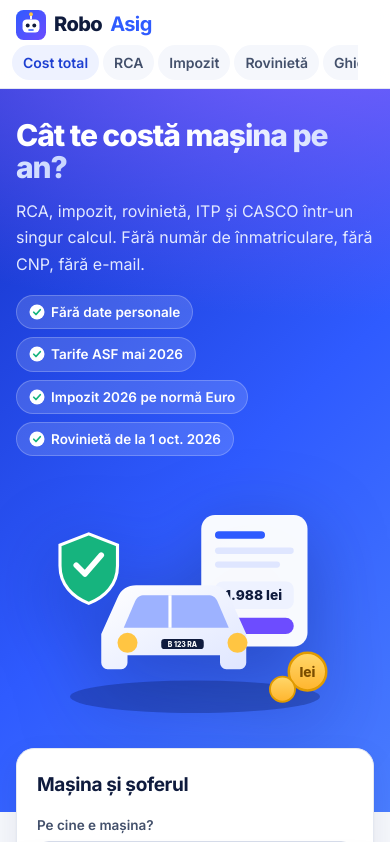
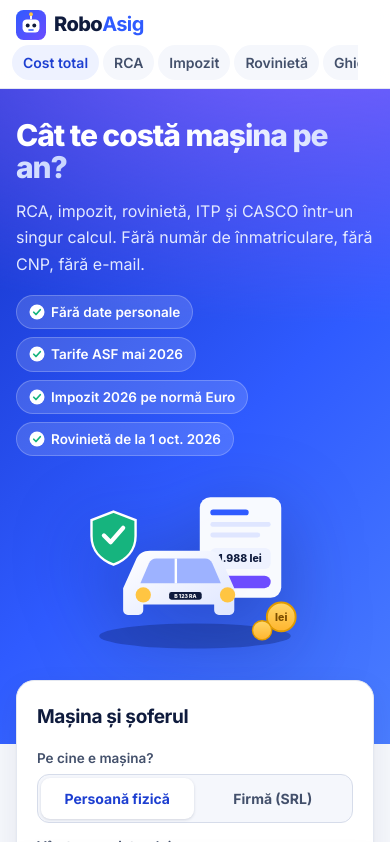
Before and after one commit to Manux1926/roboasig, a plain HTML site: page index.html in a window 390 px wide. Shown: the top 842 px of the page. Drawn offline with Linux system fonts and the light colour scheme.

Commit message:
Fix logo spacing, smaller hero art on mobile, CSS cache-busting

```diff
--- a/index.html
+++ b/index.html
@@ -9,7 +9,7 @@
 <link rel="icon" href="favicon.svg" type="image/svg+xml">
 <link rel="preconnect" href="https://fonts.googleapis.com"><link rel="preconnect" href="https://fonts.gstatic.com" crossorigin><link href="https://fonts.googleapis.com/css2?family=Inter:wght@400;500;600;700;800&display=swap" rel="stylesheet">
 <meta name="theme-color" content="#1d3fd1">
-<link rel="stylesheet" href="style.css">
+<link rel="stylesheet" href="style.css?v=2">
 <script async src="https://pagead2.googlesyndication.com/pagead/js/adsbygoogle.js?client=ca-pub-3913582839475889" crossorigin="anonymous"></script>
 <meta property="og:title" content="Cât te costă mașina pe an? Calculator fără date personale">
 <meta property="og:description" content="RCA, impozit, rovinietă, ITP și CASCO într-un singur calcul. Vezi și ce se schimbă dacă ai sub 30 de ani sau pui mașina pe firmă.">
@@ -27,7 +27,7 @@
 </head>
 <body>
 <header class="top"><div class="wrap">
-  <a class="logo" href="/"><img src="img/logo.svg" alt="" width="30" height="30">Robo<b>Asig</b></a>
+  <a class="logo" href="/"><img src="img/logo.svg" alt="" width="30" height="30"><span>Robo<b>Asig</b></span></a>
   <nav class="main" aria-label="Meniu principal">
     <a href="/" aria-current="page">Cost total</a>
     <a href="calculator-rca.html">RCA</a>
@@ -181,7 +181,7 @@
 <div class="mbar" id="mbar" aria-hidden="true"><div><small>Estimarea ta</small><b id="mTot">—</b></div><a href="#rezultat">Vezi detalii</a></div>
 <footer><div class="wrap">
   <div class="fgrid">
-    <div class="fbrand"><a class="logo" href="/"><img src="img/logo.svg" alt="" width="30" height="30">Robo<b>Asig</b></a><p>Calculatorul care îți arată cât te costă mașina pe an, fără date personale.</p></div>
+    <div class="fbrand"><a class="logo" href="/"><img src="img/logo.svg" alt="" width="30" height="30"><span>Robo<b>Asig</b></span></a><p>Calculatorul care îți arată cât te costă mașina pe an, fără date personale.</p></div>
     <div><b>Calculatoare</b><a href="/">Cost anual mașină</a><a href="calculator-rca.html">Calculator RCA</a><a href="calculator-impozit-auto.html">Calculator impozit auto</a><a href="calculator-rovinieta.html">Calculator rovinietă</a></div>
     <div><b>Ghiduri</b><a href="cat-costa-rca-2026.html">Cât costă RCA în 2026</a><a href="rca-sub-30-de-ani.html">RCA sub 30 de ani</a><a href="bonus-malus-rca.html">Bonus-malus RCA</a><a href="impozit-auto-2026.html">Impozit auto 2026</a><a href="rovinieta-2026.html">Rovinieta 2026</a><a href="masina-pe-pfa-sau-persoana-fizica.html">Mașina pe PFA sau pe firmă</a></div>
     <div><b>RoboAsig</b><a href="despre.html">Despre noi</a><a href="metodologie.html">Metodologie și surse</a><a href="contact.html">Contact</a><a href="politica-confidentialitate.html">Confidențialitate</a></div>
--- a/style.css
+++ b/style.css
@@ -38,7 +38,7 @@ nav.main a:hover,nav.main a[aria-current=page]{background:var(--soft);color:var(
 .hero p.sub{font-size:clamp(16px,2.2vw,19px);color:#e3e9ff;margin:0;max-width:620px}
 .hero .art{display:flex;justify-content:center}
 .hero .art img{width:100%;max-width:460px;filter:drop-shadow(0 20px 40px rgba(10,20,80,.35))}
-@media(max-width:899px){.hero .art img{max-width:300px}}
+@media(max-width:899px){.hero .art img{max-width:230px}.hero .wrap{gap:6px}}
 .trust{display:flex;flex-wrap:wrap;gap:8px;margin-top:18px;padding:0;list-style:none}
 .trust li{display:flex;align-items:center;gap:6px;background:rgba(255,255,255,.14);border:1px solid rgba(255,255,255,.22);border-radius:999px;padding:5px 12px;font-size:13.5px;font-weight:600;color:#fff}
 .trust li::before{content:"";width:16px;height:16px;flex:none;background:url("img/check.svg") center/contain no-repeat}
```
Also changed, not shown: 404.html (+3 -3 lines), bonus-malus-rca.html (+3 -3 lines), calculator-impozit-auto.html (+3 -3 lines), calculator-rca.html (+3 -3 lines), calculator-rovinieta.html (+3 -3 lines), cat-costa-rca-2026.html (+3 -3 lines), contact.html (+3 -3 lines), despre.html (+3 -3 lines), ghiduri.html (+3 -3 lines), impozit-auto-2026.html (+3 -3 lines), masina-pe-pfa-sau-persoana-fizica.html (+3 -3 lines), metodologie.html (+3 -3 lines), politica-confidentialitate.html (+3 -3 lines), rca-sub-30-de-ani.html (+3 -3 lines), 1 more files.
